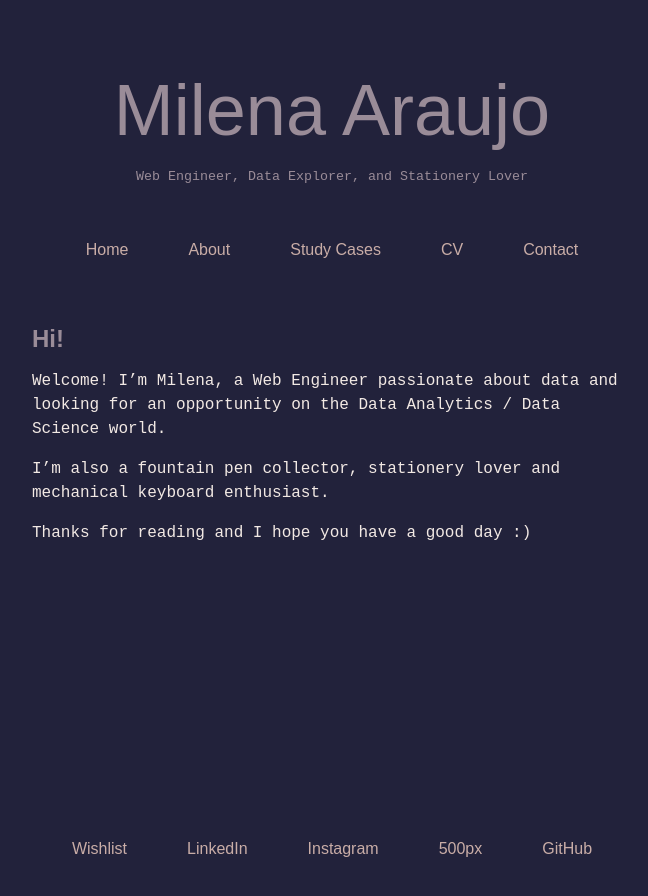
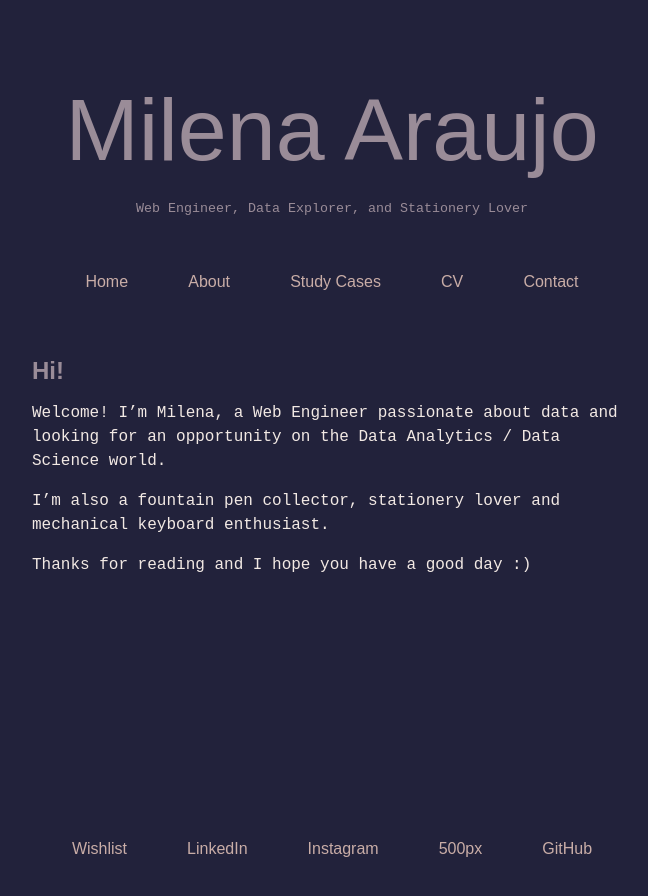
Before and after one commit to mil3na/mil3na.github.io, a Jekyll site: the page built from index.md, in a window 1280 px wide. Shown: the top 896 px of the page, without its empty margins (308-956 px from the left). Built offline with Jekyll 4.4.1, drawn with Linux system fonts in a browser that asks for light colours; some web fonts are replaced.

Commit message:
Increasing main header

```diff
--- a/assets/css/main.scss
+++ b/assets/css/main.scss
@@ -181,7 +181,7 @@ header {
         color: $mauve;
         font-family: $mainHeaderFont;
         font-weight: 400;
-        font-size: 72px;
+        font-size: 88px;
         margin-top: 0.5em;
         margin-bottom: 0px;
     }
```
